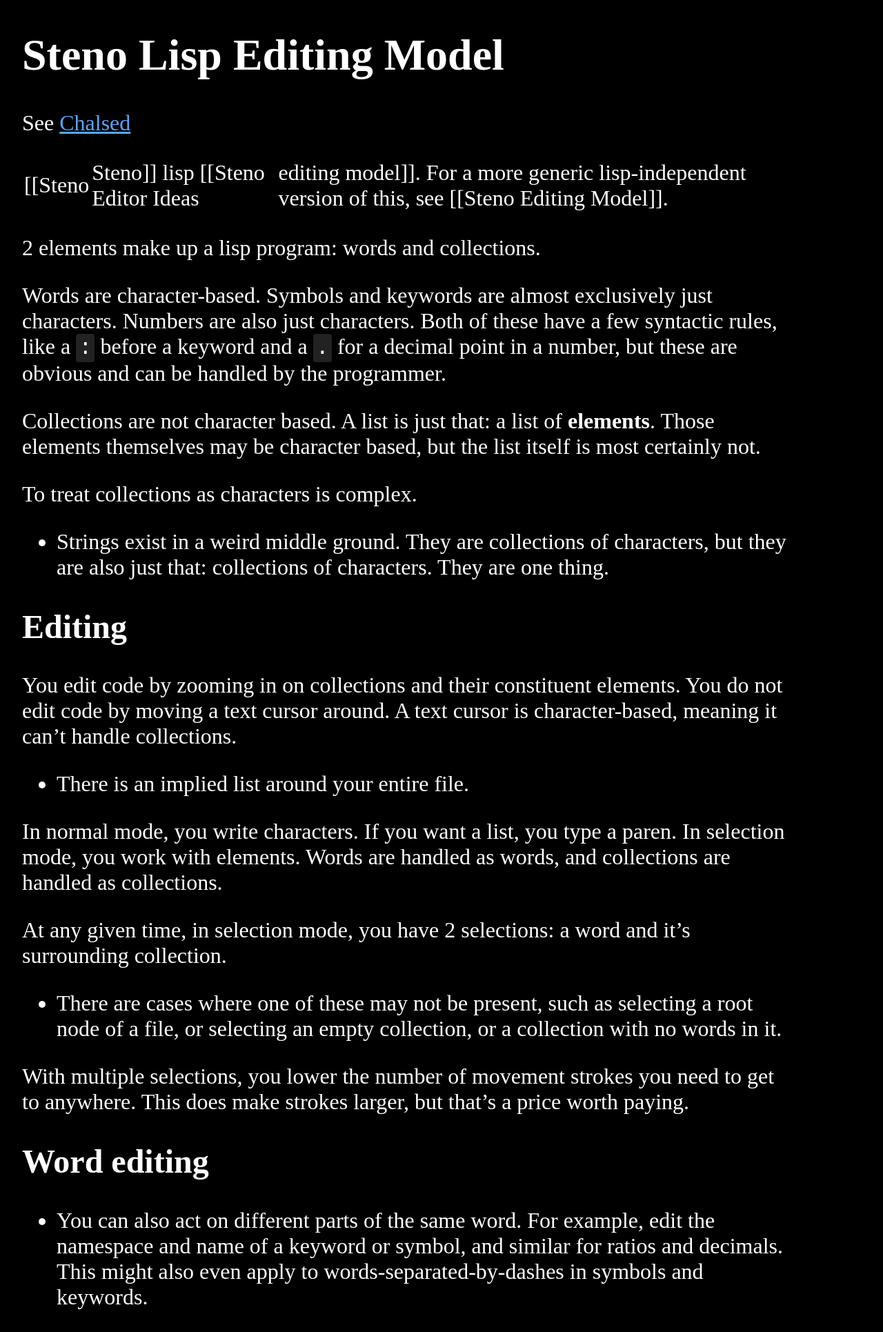
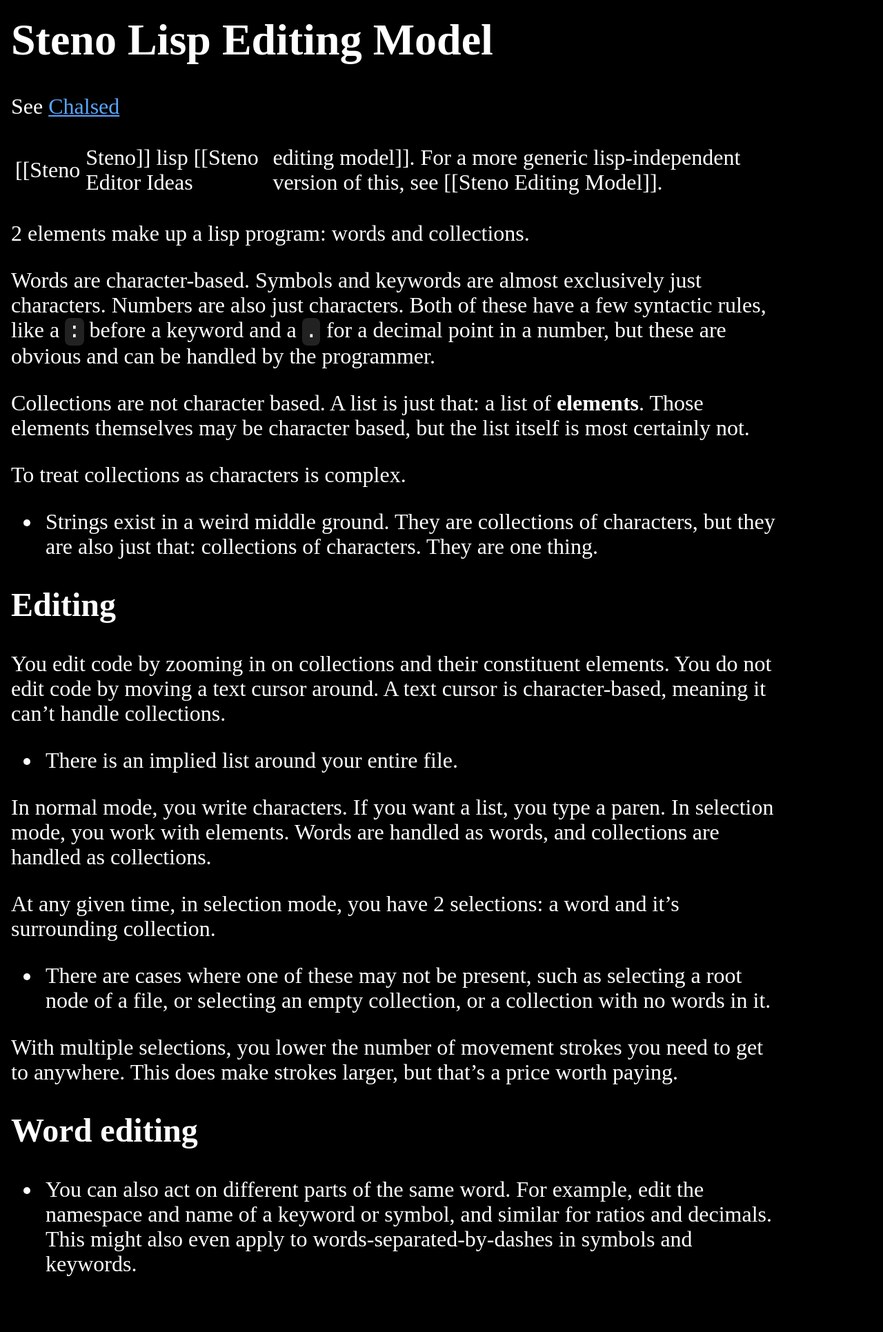
Before and after one commit to Grahp/Website, a Jekyll site: the page built from pages/Steno Lisp Editing Model.md, in a window 1280 px wide. Shown: the whole page at 69% size. Built offline with Jekyll 4.4.1, drawn with Linux system fonts in a browser that asks for light colours; after the commit the page ends 1852 px from its top, so only the background shows below that.

Commit message:
Scale website

```diff
--- a/assets/css/styles.css
+++ b/assets/css/styles.css
@@ -10,20 +10,20 @@
   {:root {--scaling-factor: 2}}
 
 body {background-color: #000;
-      --x: calc(1rem * var(--scaling-factor));
+      transform: scale(var(--scaling-factor));
+      transform-origin: 0 0;
       color: #fff;
-      font-size: var(--x);
+      font-size: 1rem;
       max-width: 70ch;
-      margin-left: var(--x);
-      margin-right: var(--x)}
+      margin-left: 1rem;
+      margin-right: 1rem;}
 
 a {color: #58A6FF}
 
 ul {padding: 0;
-    margin-left: calc(25px * var(--scaling-factor))}
+    margin-left: 25px}
 
 code {background-color: #222;
-      padding: calc(1px * var(--scaling-factor))
-               calc(2px * var(--scaling-factor));
+      padding: 1px 2px;
       border-radius: 4px;
       font-family: monospace}
```
